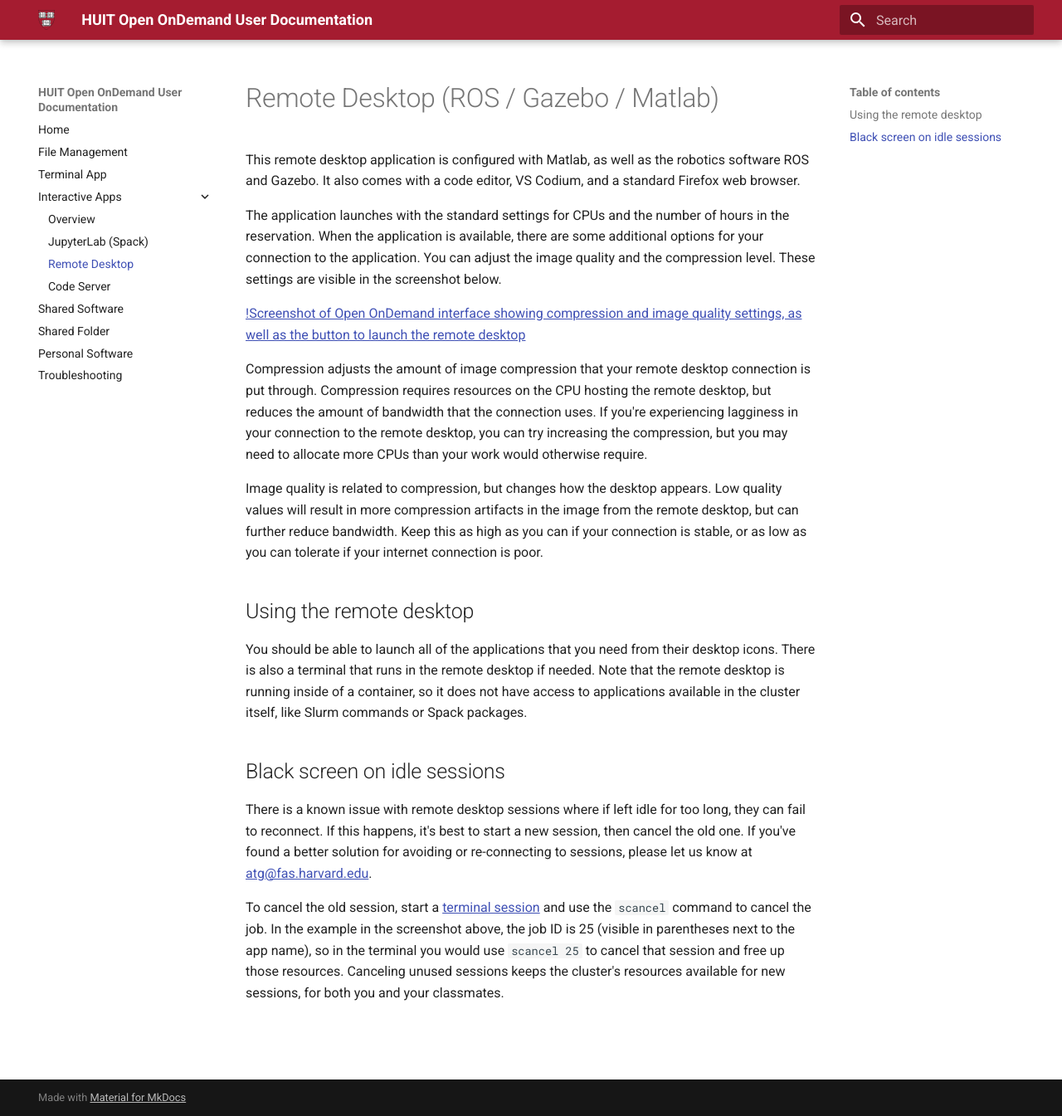
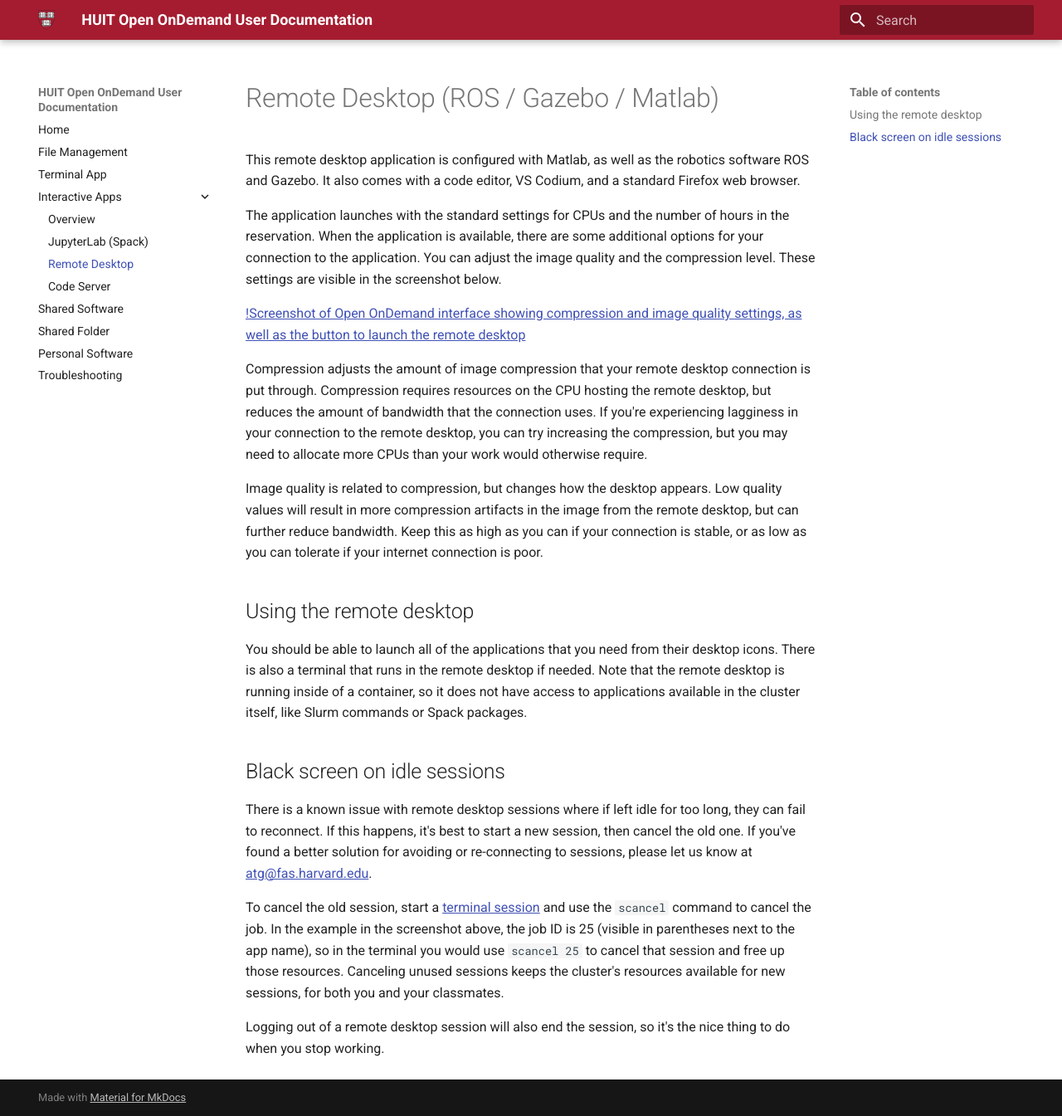
Before and after one commit to Harvard-ATG/huit-ondemand-user-docs, an MkDocs documentation site: the page built from docs/remote-desktop-ros.md, in a window 1280 px wide and 1345 px high. Shown: the whole window at 83% size. Built offline with MkDocs 1.6.1 and Material for MkDocs 9.7.7, drawn with Linux system fonts in a browser that asks for light colours.

Commit message:
add logout note

```diff
--- a/docs/remote-desktop-ros.md
+++ b/docs/remote-desktop-ros.md
@@ -47,3 +47,6 @@ job ID is 25 (visible in parentheses next to the app name), so in the terminal
 you would use `scancel 25` to cancel that session and free up those resources.
 Canceling unused sessions keeps the cluster's resources available for new
 sessions, for both you and your classmates.
+
+Logging out of a remote desktop session will also end the session, so it's the
+nice thing to do when you stop working.
```
